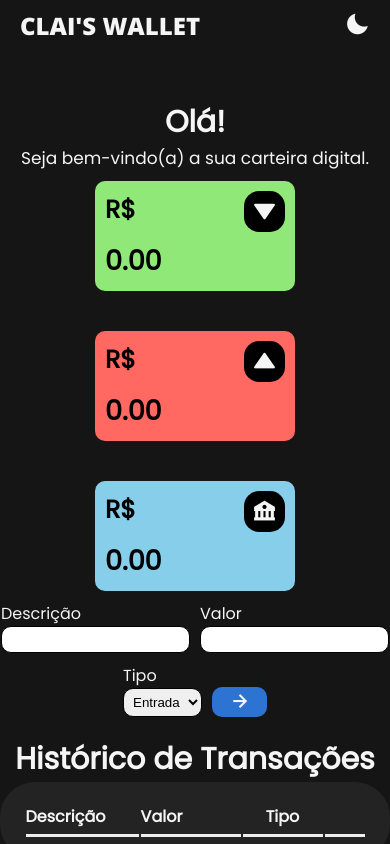
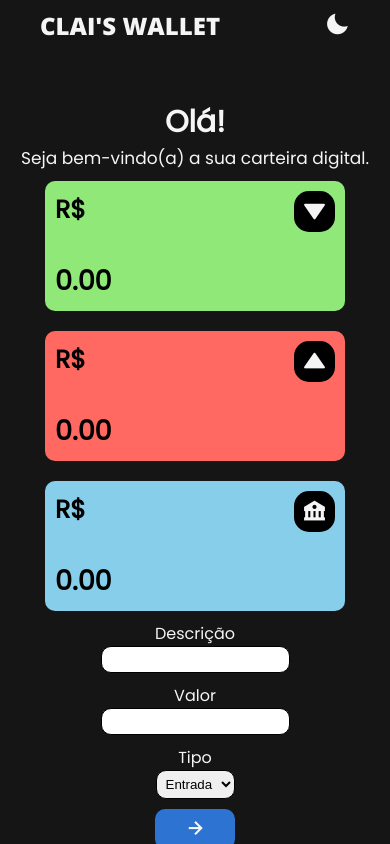
Before and after one commit to claiverty/claiWallet, a plain HTML site: page wallet.html in a window 390 px wide. Both pictures are taken after a click on the button 357 px from the left and 25 px from the top of the page. Shown: the top 844 px of the page. Drawn offline with nearby package versions, Linux system fonts and the light colour scheme.

Commit message:
Clai's Wallet Final Version

```diff
--- /dev/null
+++ b/style/mediaWallet.css
@@ -0,0 +1,220 @@
+@media screen and (max-width: 700px) {
+  /* Tema Claro */
+  body {
+    max-width: 460px;
+  }
+
+  /* Valores da carteira */
+  .resume {
+    gap: 20px;
+  }
+
+  /* Total */
+  .resume .boxTotal {
+    width: 420px;
+  }
+
+  /* Tema Escuro */
+  body.dark {
+    max-width: 460px;
+  }
+
+  /* Valores da carteira */
+  body.dark .resume {
+    gap: 20px;
+  }
+
+  /* Total */
+  body.dark .resume .boxTotal {
+    width: 420px;
+  }
+}
+
+@media screen and (max-width: 450px) {
+  body {
+    max-width: 350px;
+  }
+
+  /* Logo */
+  header .logo a {
+    font-size: 12px;
+  }
+
+  main .usuario {
+    display: flex;
+    flex-direction: column;
+    align-items: center;
+    font-family: "Poppins", Arial, Helvetica;
+    text-align: center;
+  }
+
+  /* Valores da carteira */
+  .resume {
+    flex-direction: column;
+    align-items: center;
+  }
+
+  /* Entrada */
+  .resume .boxIncomes {
+    width: 300px;
+    height: 130px;
+  }
+
+  /* Saída */
+  .resume .boxExpenses {
+    width: 300px;
+    height: 130px;
+  }
+
+  /* Total */
+  .resume .boxTotal {
+    width: 300px;
+    height: 130px;
+  }
+
+  .newItem {
+    display: flex;
+    flex-direction: column;
+    align-items: center;
+  }
+  .newItem #btnNew {
+    width: 80px;
+    height: 40px;
+  }
+
+  .transactions .transOrder h1 {
+    text-align: center;
+  }
+
+  /*Tema Escuro*/
+  body.dark {
+    max-width: 350px;
+  }
+
+  /* Logo */
+  body.dark header .logo a {
+    font-size: 12px;
+  }
+
+  /* Valores da carteira */
+  body.dark .resume {
+    flex-direction: column;
+    align-items: center;
+  }
+
+  /* Entrada */
+  body.dark .resume .boxIncomes {
+    width: 300px;
+    height: 130px;
+  }
+
+  /* Saída */
+  body.dark .resume .boxExpenses {
+    width: 300px;
+    height: 130px;
+  }
+
+  /* Total */
+  body.dark .resume .boxTotal {
+    width: 300px;
+    height: 130px;
+  }
+
+  body.dark .newItem {
+    display: flex;
+    flex-direction: column;
+    align-items: center;
+  }
+
+  body.dark .newItem #btnNew {
+    width: 80px;
+    height: 40px;
+  }
+
+  body.dark .transactions .transOrder h1 {
+    text-align: center;
+  }
+}
+
+@media screen and (max-width: 320px) {
+  /* Tema Claro */
+  body {
+    max-width: 280px;
+  }
+
+  /* Logo*/
+  header .logo a {
+    font-size: 11px;
+  }
+
+  main .usuario h1 {
+    font-size: 25px;
+  }
+
+  main .usuario p {
+    font-size: 15px;
+  }
+
+  /* Valores da carteira */
+  .resume {
+    gap: 10px;
+  }
+
+  /* Entrada */
+  .resume .boxIncomes {
+    width: 270px;
+    height: 130px;
+  }
+
+  /* Saída */
+  .resume .boxExpenses {
+    width: 270px;
+    height: 130px;
+  }
+
+  /* Total */
+  .resume .boxTotal {
+    width: 270px;
+    height: 130px;
+  }
+  /* Tema Escuro */
+  body.dark {
+    max-width: 280px;
+  }
+
+  /* Logo*/
+  body.dark header .logo a {
+    font-size: 11px;
+  }
+
+  body.dark main .usuario h1 {
+    font-size: 25px;
+  }
+
+  body.dark main .usuario p {
+    font-size: 15px;
+  }
+
+  /* Valores da carteira */
+  body.dark .resume {
+    gap: 10px;
+  }
+
+  /* Entrada */
+  body.dark .resume .boxIncomes {
+    width: 270px;
+    height: 130px;
+  }
+
+  /* Saída */
+  body.dark .resume .boxExpenses {
+    width: 270px;
+    height: 130px;
+  }
+
+  /* Total */
+  body.dark .resume .boxTotal {
+    width: 270px;
+    height: 130px;
+  }
+}
--- a/style/wallet.css
+++ b/style/wallet.css
@@ -70,6 +70,7 @@ main .usuario p {
   font-size: 17px;
 }
 
+/* Valores da carteira */
 .resume {
   display: flex;
   padding: 10px 0;
@@ -78,6 +79,7 @@ main .usuario p {
   justify-content: center;
   flex-wrap: wrap;
 }
+
 /* Entrada */
 .resume .boxIncomes {
   display: flex;
@@ -201,6 +203,10 @@ main .usuario p {
 .divAmount {
   display: flex;
   flex-direction: column;
+  text-align: center;
+}
+
+.divDesc label {
   color: #050507;
 }
 
@@ -209,9 +215,17 @@ main .usuario p {
   border-radius: 10px;
 }
 
+.divAmount label {
+  color: #050507;
+}
+
 .divAmount input {
   border: 1px solid;
   border-radius: 10px;
+}
+
+.divType label {
+  color: #050507;
 }
 
 .divType select {
@@ -499,6 +513,9 @@ body.dark .divDesc,
 .divAmount {
   display: flex;
   flex-direction: column;
+}
+
+body.dark .divDesc label {
   color: #f5f5f5;
 }
 
@@ -507,9 +524,17 @@ body.dark .divDesc input {
   border-radius: 10px;
 }
 
+body.dark .divAmount label {
+  color: #f5f5f5;
+}
+
 body.dark .divAmount input {
   border: 1px solid;
   border-radius: 10px;
+}
+
+body.dark .divType label {
+  color: #f5f5f5;
 }
 
 body.dark .divType select {
--- a/wallet.html
+++ b/wallet.html
@@ -11,6 +11,7 @@
       rel="stylesheet"
     />
     <link rel="stylesheet" href="./style/wallet.css" />
+    <link rel="stylesheet" href="./style/mediaWallet.css" />
 
     <script src="./script/themeWallet.js" defer></script>
     <script src="script/wallet.js" defer></script>
@@ -36,7 +37,6 @@
            o nome do usuario e suas informações em um banco de dados-->
           <h1>Olá!</h1>
           <p>Seja bem-vindo(a) a sua carteira digital.</p>
-          <p id="mensagem"></p>
         </div>
         <div class="resume">
           <div class="boxIncomes">
```
